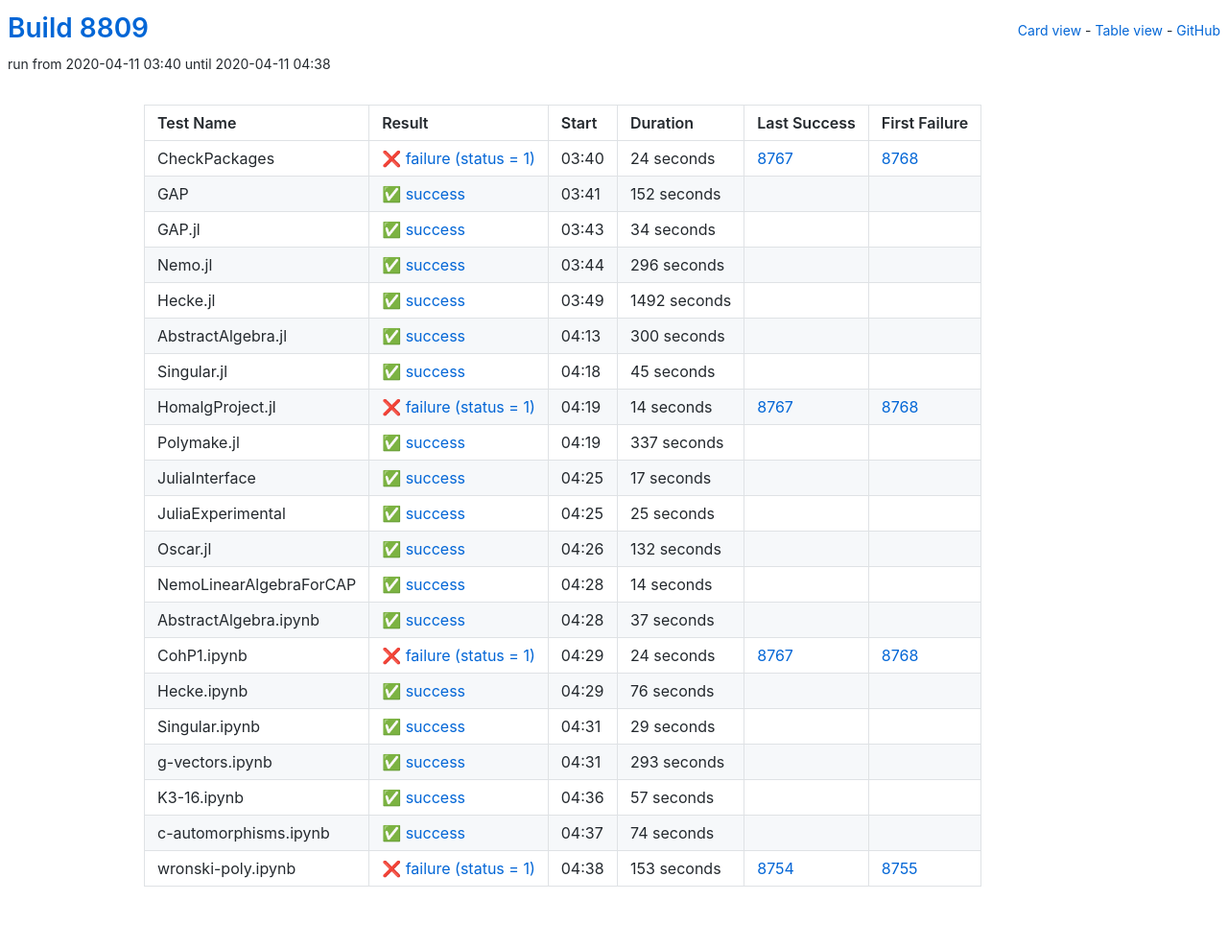
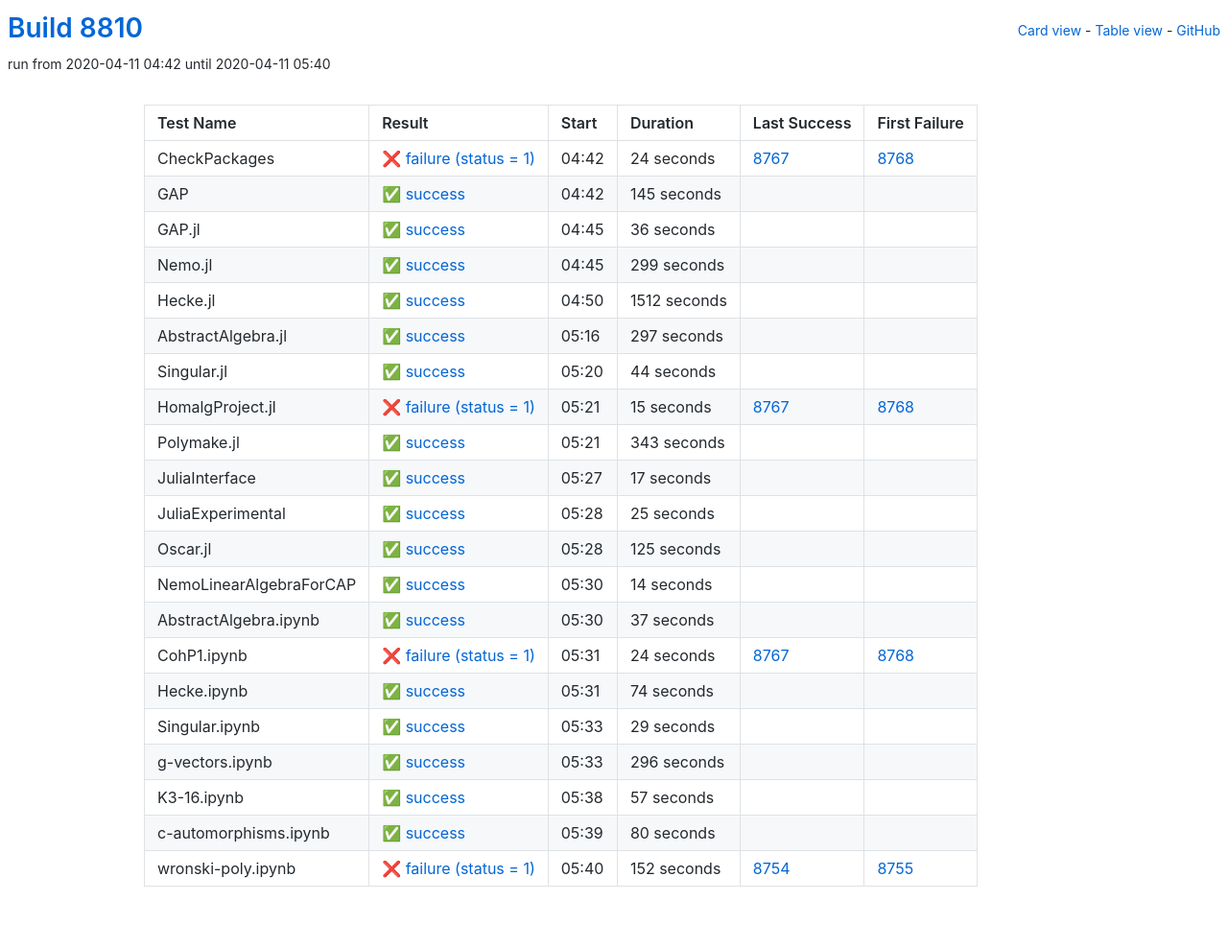
Before and after one commit to oscar-system/oscar-ci-status, a Jekyll site: the page built from table.html, in a window 1280 px wide. Shown: the whole page at 96% size. Built offline with Jekyll 4.4.1, drawn with Linux system fonts in a browser that asks for light colours.

Commit message:
Build 8810

```diff
--- a/_data/ci.yml
+++ b/_data/ci.yml
@@ -1,5 +1,5 @@
-build: 8809
-build_url: https://oscarci.mathematik.uni-kl.de/job/oscar/8809/
+build: 8810
+build_url: https://oscarci.mathematik.uni-kl.de/job/oscar/8810/
 job: oscar
 tests:
 - duration: 24
@@ -8,31 +8,185 @@ tests:
   first_failure_url: https://oscarci.mathematik.uni-kl.de/job/oscar/8768/
   last_success: 8767
   last_success_url: https://oscarci.mathematik.uni-kl.de/job/oscar/8767/
-  log: https://oscarci.mathematik.uni-kl.de/job/oscar/8809/artifact/logs/build-8809/CheckPackages.log
+  log: https://oscarci.mathematik.uni-kl.de/job/oscar/8810/artifact/logs/build-8810/CheckPackages.log
   name: CheckPackages
-  start: 2020-04-11 03:40
+  start: 2020-04-11 04:42
   status: failure
   success: false
-- duration: 152
+- duration: 145
   exitcode: 0
   first_failure: false
   first_failure_url: null
   last_success: false
   last_success_url: null
-  log: https://oscarci.mathematik.uni-kl.de/job/oscar/8809/artifact/logs/build-8809/GAP.log
+  log: https://oscarci.mathematik.uni-kl.de/job/oscar/8810/artifact/logs/build-8810/GAP.log
   name: GAP
-  start: 2020-04-11 03:41
+  start: 2020-04-11 04:42
   status: success
   success: true
-- duration: 34
+- duration: 36
   exitcode: 0
   first_failure: false
   first_failure_url: null
   last_success: false
   last_success_url: null
-  log: https://oscarci.mathematik.uni-kl.de/job/oscar/8809/artifact/logs/build-8809/GAP.jl.log
+  log: https://oscarci.mathematik.uni-kl.de/job/oscar/8810/artifact/logs/build-8810/GAP.jl.log
   name: GAP.jl
-  start: 2020-04-11 03:43
+  start: 2020-04-11 04:45
+  status: success
+  success: true
+- duration: 299
+  exitcode: 0
+  first_failure: false
+  first_failure_url: null
+  last_success: false
+  last_success_url: null
+  log: https://oscarci.mathematik.uni-kl.de/job/oscar/8810/artifact/logs/build-8810/Nemo.jl.log
+  name: Nemo.jl
+  start: 2020-04-11 04:45
+  status: success
+  success: true
+- duration: 1512
+  exitcode: 0
+  first_failure: false
+  first_failure_url: null
+  last_success: false
+  last_success_url: null
+  log: https://oscarci.mathematik.uni-kl.de/job/oscar/8810/artifact/logs/build-8810/Hecke.jl.log
+  name: Hecke.jl
+  start: 2020-04-11 04:50
+  status: success
+  success: true
+- duration: 297
+  exitcode: 0
+  first_failure: false
+  first_failure_url: null
+  last_success: false
+  last_success_url: null
+  log: https://oscarci.mathematik.uni-kl.de/job/oscar/8810/artifact/logs/build-8810/AbstractAlgebra.jl.log
+  name: AbstractAlgebra.jl
+  start: 2020-04-11 05:16
+  status: success
+  success: true
+- duration: 44
+  exitcode: 0
+  first_failure: false
+  first_failure_url: null
+  last_success: false
+  last_success_url: null
+  log: https://oscarci.mathematik.uni-kl.de/job/oscar/8810/artifact/logs/build-8810/Singular.jl.log
+  name: Singular.jl
+  start: 2020-04-11 05:20
+  status: success
+  success: true
+- duration: 15
+  exitcode: 1
+  first_failure: 8768
+  first_failure_url: https://oscarci.mathematik.uni-kl.de/job/oscar/8768/
+  last_success: 8767
+  last_success_url: https://oscarci.mathematik.uni-kl.de/job/oscar/8767/
+  log: https://oscarci.mathematik.uni-kl.de/job/oscar/8810/artifact/logs/build-8810/HomalgProject.jl.log
+  name: HomalgProject.jl
+  start: 2020-04-11 05:21
+  status: failure
+  success: false
+- duration: 343
+  exitcode: 0
+  first_failure: false
+  first_failure_url: null
+  last_success: false
+  last_success_url: null
+  log: https://oscarci.mathematik.uni-kl.de/job/oscar/8810/artifact/logs/build-8810/Polymake.jl.log
+  name: Polymake.jl
+  start: 2020-04-11 05:21
+  status: success
+  success: true
+- duration: 17
+  exitcode: 0
+  first_failure: false
+  first_failure_url: null
+  last_success: false
+  last_success_url: null
+  log: https://oscarci.mathematik.uni-kl.de/job/oscar/8810/artifact/logs/build-8810/JuliaInterface.log
+  name: JuliaInterface
+  start: 2020-04-11 05:27
+  status: success
+  success: true
+- duration: 25
+  exitcode: 0
+  first_failure: false
+  first_failure_url: null
+  last_success: false
+  last_success_url: null
+  log: https://oscarci.mathematik.uni-kl.de/job/oscar/8810/artifact/logs/build-8810/JuliaExperimental.log
+  name: JuliaExperimental
+  start: 2020-04-11 05:28
+  status: success
+  success: true
+- duration: 125
+  exitcode: 0
+  first_failure: false
+  first_failure_url: null
+  last_success: false
+  last_success_url: null
+  log: https://oscarci.mathematik.uni-kl.de/job/oscar/8810/artifact/logs/build-8810/Oscar.jl.log
+  name: Oscar.jl
+  start: 2020-04-11 05:28
+  status: success
+  success: true
+- duration: 14
+  exitcode: 0
+  first_failure: false
+  first_failure_url: null
+  last_success: false
+  last_success_url: null
+  log: https://oscarci.mathematik.uni-kl.de/job/oscar/8810/artifact/logs/build-8810/NemoLinearAlgebraForCAP.log
+  name: NemoLinearAlgebraForCAP
+  start: 2020-04-11 05:30
+  status: success
+  success: true
+- duration: 37
+  exitcode: 0
+  first_failure: false
+  first_failure_url: null
+  last_success: false
+  last_success_url: null
+  log: https://oscarci.mathematik.uni-kl.de/job/oscar/8810/artifact/logs/build-8810/AbstractAlgebra.ipynb.log
+  name: AbstractAlgebra.ipynb
+  start: 2020-04-11 05:30
+  status: success
+  success: true
+- duration: 24
+  exitcode: 1
+  first_failure: 8768
+  first_failure_url: https://oscarci.mathematik.uni-kl.de/job/oscar/8768/
+  last_success: 8767
+  last_success_url: https://oscarci.mathematik.uni-kl.de/job/oscar/8767/
+  log: https://oscarci.mathematik.uni-kl.de/job/oscar/8810/artifact/logs/build-8810/CohP1.ipynb.log
+  name: CohP1.ipynb
+  start: 2020-04-11 05:31
+  status: failure
+  success: false
+- duration: 74
+  exitcode: 0
+  first_failure: false
+  first_failure_url: null
+  last_success: false
+  last_success_url: null
+  log: https://oscarci.mathematik.uni-kl.de/job/oscar/8810/artifact/logs/build-8810/Hecke.ipynb.log
+  name: Hecke.ipynb
+  start: 2020-04-11 05:31
+  status: success
+  success: true
+- duration: 29
+  exitcode: 0
+  first_failure: false
+  first_failure_url: null
+  last_success: false
+  last_success_url: null
+  log: https://oscarci.mathematik.uni-kl.de/job/oscar/8810/artifact/logs/build-8810/Singular.ipynb.log
+  name: Singular.ipynb
+  start: 2020-04-11 05:33
   status: success
   success: true
 - duration: 296
@@ -41,163 +195,9 @@ tests:
   first_failure_url: null
   last_success: false
   last_success_url: null
-  log: https://oscarci.mathematik.uni-kl.de/job/oscar/8809/artifact/logs/build-8809/Nemo.jl.log
-  name: Nemo.jl
-  start: 2020-04-11 03:44
-  status: success
-  success: true
-- duration: 1492
-  exitcode: 0
-  first_failure: false
-  first_failure_url: null
-  last_success: false
-  last_success_url: null
-  log: https://oscarci.mathematik.uni-kl.de/job/oscar/8809/artifact/logs/build-8809/Hecke.jl.log
-  name: Hecke.jl
-  start: 2020-04-11 03:49
-  status: success
-  success: true
-- duration: 300
-  exitcode: 0
-  first_failure: false
-  first_failure_url: null
-  last_success: false
-  last_success_url: null
-  log: https://oscarci.mathematik.uni-kl.de/job/oscar/8809/artifact/logs/build-8809/AbstractAlgebra.jl.log
-  name: AbstractAlgebra.jl
-  start: 2020-04-11 04:13
-  status: success
-  success: true
-- duration: 45
-  exitcode: 0
-  first_failure: false
-  first_failure_url: null
-  last_success: false
-  last_success_url: null
-  log: https://oscarci.mathematik.uni-kl.de/job/oscar/8809/artifact/logs/build-8809/Singular.jl.log
-  name: Singular.jl
-  start: 2020-04-11 04:18
-  status: success
-  success: true
-- duration: 14
-  exitcode: 1
-  first_failure: 8768
-  first_failure_url: https://oscarci.mathematik.uni-kl.de/job/oscar/8768/
-  last_success: 8767
-  last_success_url: https://oscarci.mathematik.uni-kl.de/job/oscar/8767/
-  log: https://oscarci.mathematik.uni-kl.de/job/oscar/8809/artifact/logs/build-8809/HomalgProject.jl.log
-  name: HomalgProject.jl
-  start: 2020-04-11 04:19
-  status: failure
-  success: false
-- duration: 337
-  exitcode: 0
-  first_failure: false
-  first_failure_url: null
-  last_success: false
-  last_success_url: null
-  log: https://oscarci.mathematik.uni-kl.de/job/oscar/8809/artifact/logs/build-8809/Polymake.jl.log
-  name: Polymake.jl
-  start: 2020-04-11 04:19
-  status: success
-  success: true
-- duration: 17
-  exitcode: 0
-  first_failure: false
-  first_failure_url: null
-  last_success: false
-  last_success_url: null
-  log: https://oscarci.mathematik.uni-kl.de/job/oscar/8809/artifact/logs/build-8809/JuliaInterface.log
-  name: JuliaInterface
-  start: 2020-04-11 04:25
-  status: success
-  success: true
-- duration: 25
-  exitcode: 0
-  first_failure: false
-  first_failure_url: null
-  last_success: false
-  last_success_url: null
-  log: https://oscarci.mathematik.uni-kl.de/job/oscar/8809/artifact/logs/build-8809/JuliaExperimental.log
-  name: JuliaExperimental
-  start: 2020-04-11 04:25
-  status: success
-  success: true
-- duration: 132
-  exitcode: 0
-  first_failure: false
-  first_failure_url: null
-  last_success: false
-  last_success_url: null
-  log: https://oscarci.mathematik.uni-kl.de/job/oscar/8809/artifact/logs/build-8809/Oscar.jl.log
-  name: Oscar.jl
-  start: 2020-04-11 04:26
-  status: success
-  success: true
-- duration: 14
-  exitcode: 0
-  first_failure: false
-  first_failure_url: null
-  last_success: false
-  last_success_url: null
-  log: https://oscarci.mathematik.uni-kl.de/job/oscar/8809/artifact/logs/build-8809/NemoLinearAlgebraForCAP.log
-  name: NemoLinearAlgebraForCAP
-  start: 2020-04-11 04:28
-  status: success
-  success: true
-- duration: 37
-  exitcode: 0
-  first_failure: false
-  first_failure_url: null
-  last_success: false
-  last_success_url: null
-  log: https://oscarci.mathematik.uni-kl.de/job/oscar/8809/artifact/logs/build-8809/AbstractAlgebra.ipynb.log
-  name: AbstractAlgebra.ipynb
-  start: 2020-04-11 04:28
-  status: success
-  success: true
-- duration: 24
-  exitcode: 1
-  first_failure: 8768
-  first_failure_url: https://oscarci.mathematik.uni-kl.de/job/oscar/8768/
-  last_success: 8767
-  last_success_url: https://oscarci.mathematik.uni-kl.de/job/oscar/8767/
-  log: https://oscarci.mathematik.uni-kl.de/job/oscar/8809/artifact/logs/build-8809/CohP1.ipynb.log
-  name: CohP1.ipynb
-  start: 2020-04-11 04:29
-  status: failure
-  success: false
-- duration: 76
-  exitcode: 0
-  first_failure: false
-  first_failure_url: null
-  last_success: false
-  last_success_url: null
-  log: https://oscarci.mathematik.uni-kl.de/job/oscar/8809/artifact/logs/build-8809/Hecke.ipynb.log
-  name: Hecke.ipynb
-  start: 2020-04-11 04:29
-  status: success
-  success: true
-- duration: 29
-  exitcode: 0
-  first_failure: false
-  first_failure_url: null
-  last_success: false
-  last_success_url: null
-  log: https://oscarci.mathematik.uni-kl.de/job/oscar/8809/artifact/logs/build-8809/Singular.ipynb.log
-  name: Singular.ipynb
-  start: 2020-04-11 04:31
-  status: success
-  success: true
-- duration: 293
-  exitcode: 0
-  first_failure: false
-  first_failure_url: null
-  last_success: false
-  last_success_url: null
-  log: https://oscarci.mathematik.uni-kl.de/job/oscar/8809/artifact/logs/build-8809/g-vectors.ipynb.log
+  log: https://oscarci.mathematik.uni-kl.de/job/oscar/8810/artifact/logs/build-8810/g-vectors.ipynb.log
   name: g-vectors.ipynb
-  start: 2020-04-11 04:31
+  start: 2020-04-11 05:33
   status: success
   success: true
 - duration: 57
@@ -206,30 +206,30 @@ tests:
   first_failure_url: null
   last_success: false
   last_success_url: null
-  log: https://oscarci.mathematik.uni-kl.de/job/oscar/8809/artifact/logs/build-8809/K3-16.ipynb.log
+  log: https://oscarci.mathematik.uni-kl.de/job/oscar/8810/artifact/logs/build-8810/K3-16.ipynb.log
   name: K3-16.ipynb
-  start: 2020-04-11 04:36
+  start: 2020-04-11 05:38
   status: success
   success: true
-- duration: 74
+- duration: 80
   exitcode: 0
   first_failure: false
   first_failure_url: null
   last_success: false
   last_success_url: null
-  log: https://oscarci.mathematik.uni-kl.de/job/oscar/8809/artifact/logs/build-8809/c-automorphisms.ipynb.log
+  log: https://oscarci.mathematik.uni-kl.de/job/oscar/8810/artifact/logs/build-8810/c-automorphisms.ipynb.log
   name: c-automorphisms.ipynb
-  start: 2020-04-11 04:37
+  start: 2020-04-11 05:39
   status: success
   success: true
-- duration: 153
+- duration: 152
   exitcode: 1
   first_failure: 8755
   first_failure_url: https://oscarci.mathematik.uni-kl.de/job/oscar/8755/
   last_success: 8754
   last_success_url: https://oscarci.mathematik.uni-kl.de/job/oscar/8754/
-  log: https://oscarci.mathematik.uni-kl.de/job/oscar/8809/artifact/logs/build-8809/wronski-poly.ipynb.log
+  log: https://oscarci.mathematik.uni-kl.de/job/oscar/8810/artifact/logs/build-8810/wronski-poly.ipynb.log
   name: wronski-poly.ipynb
-  start: 2020-04-11 04:38
+  start: 2020-04-11 05:40
   status: failure
   success: false
```
Also changed, not shown: README.md.
